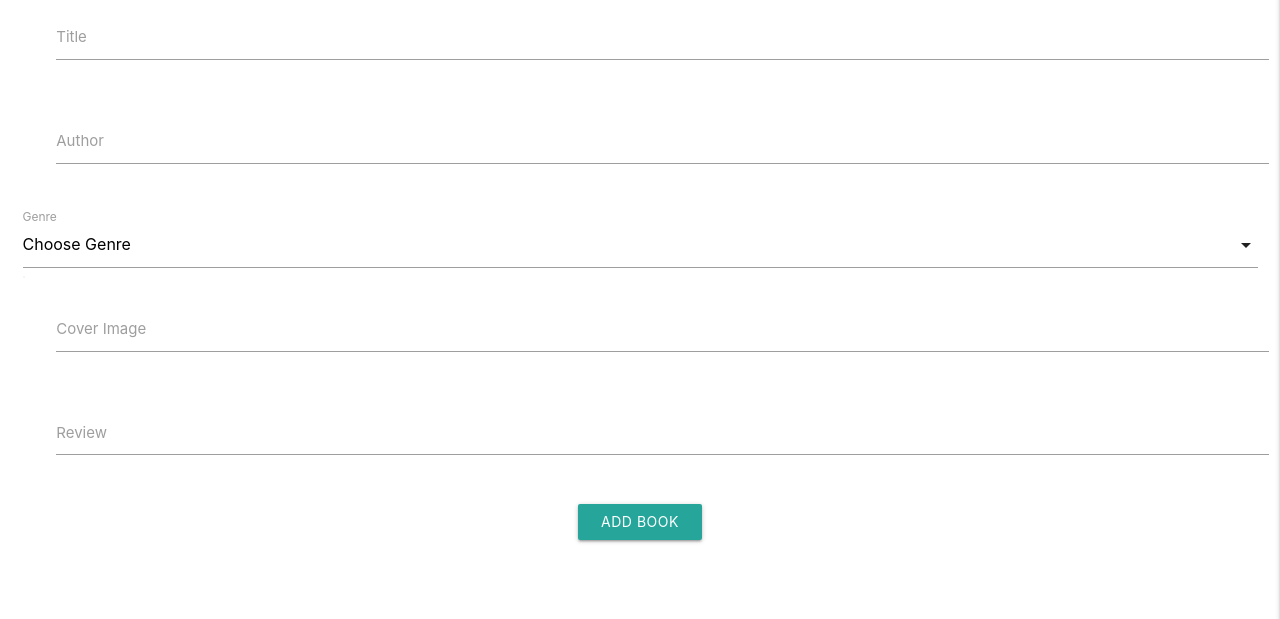
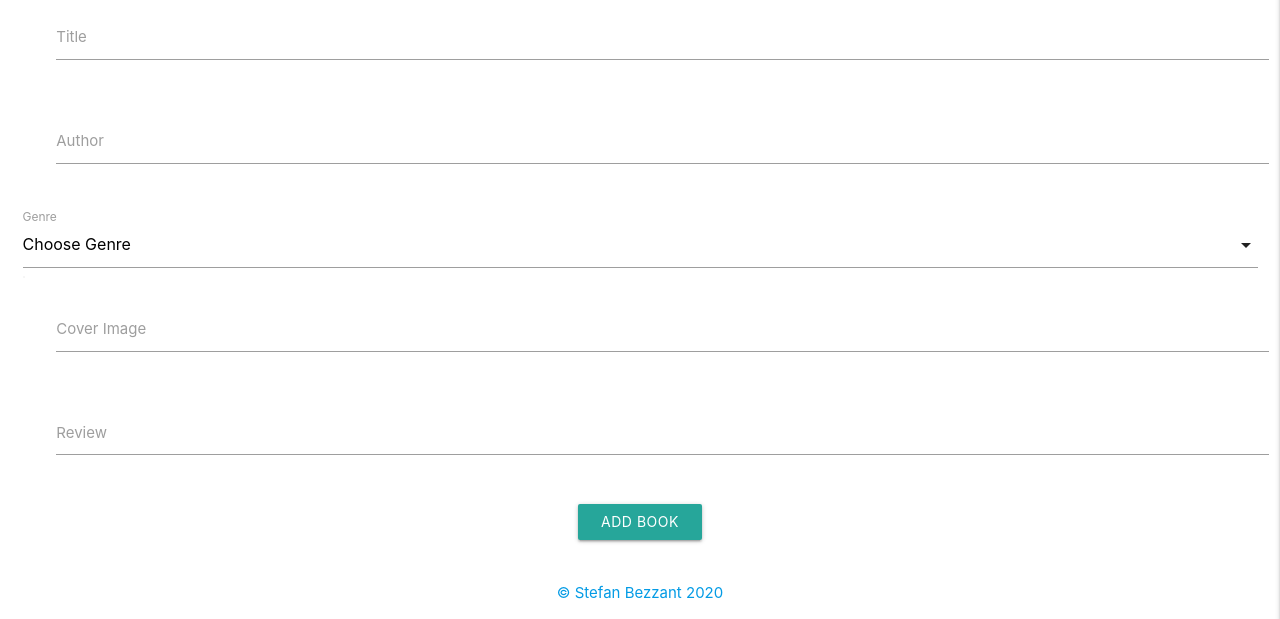
Before and after one commit to stefbez/the-book-club, a Flask app: page /add_book in a window 1280 px wide. Shown: the part 181-800 px from the top of the page. Run offline with Flask 2, Linux system fonts and the light colour scheme; data that the repository does not hold is empty; some libraries are stand-ins or nearby versions.

Commit message:
Add footer to all pages

```diff
--- a/static/css/style.css
+++ b/static/css/style.css
@@ -10,3 +10,21 @@ div.card.card-style {
 div.modal-footer.delete-btn {
     text-align: center;
 }
+
+/* For footer - From https://www.freecodecamp.org/news/how-to-keep-your-footer-where-it-belongs-59c6aa05c59c/*/
+
+#page-container {
+  position: relative;
+  min-height: 100vh;
+}
+
+#content-wrap {
+  padding-bottom: 2.5rem;    /* Footer height */
+}
+
+#footer {
+  position: absolute;
+  bottom: 0;
+  width: 100%;
+  height: 2.5rem;            /* Footer height */
+}
--- a/templates/base.html
+++ b/templates/base.html
@@ -12,7 +12,9 @@
     <title>The Book Club</title>
 </head>
 <body>
-
+  <!-- Page and content cointainer used to push footer to the bottom of the page  -->
+    <div id="page-container">
+      <div id="content-wrap">
     <header>
       <nav>
     <div class="nav-wrapper">
@@ -63,5 +65,17 @@
     <script src="{{ url_for('static', filename='js/script.js') }}"></script>
     {% block scripts %}
     {% endblock %}
+
+      <!-- Footer -->
+     </div>
+     <footer class="center-align" id="footer">
+        <a href="https://github.com/stefbez" target="_blank"
+          >&copy; Stefan Bezzant
+          <script>
+            document.write(new Date().getFullYear());
+          </script>
+        </a>
+      </footer>
+    </div>
 </body>
 </html>
```
